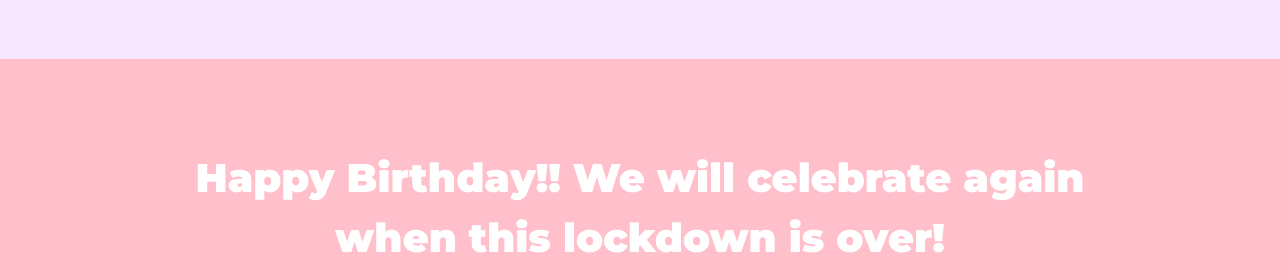
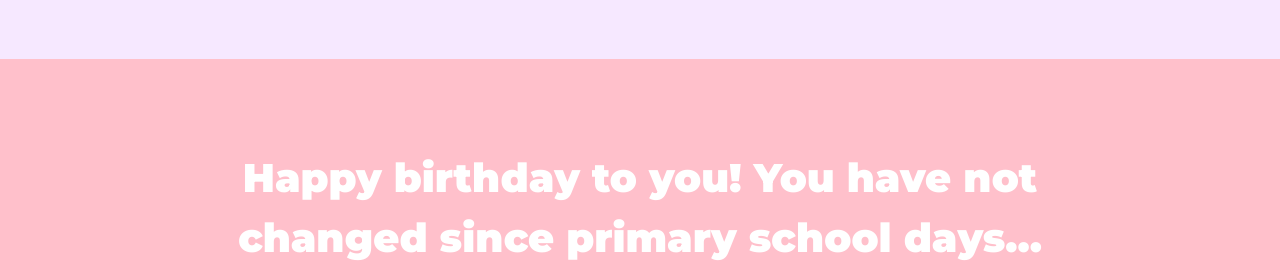
Before and after one commit to enghanwenalvin/happy-birthday-xiujing, a plain HTML site: page index.html in a window 1280 px wide. Shown: the part 663-940 px from the top of the page. Drawn offline with nearby package versions, Linux system fonts and the light colour scheme.

Commit message:
Add files via upload

```diff
--- a/index.html
+++ b/index.html
@@ -74,7 +74,8 @@
           <em>The Eng Family</em>
         </div>
         <div class="carousel-item">
-          <h2 class="header-testimonials">Happy Birthday!! We will celebrate again when this lockdown is over!</h2>
+          <h2 class="header-testimonials">Happy birthday to you! You have not changed since primary school days... always so considerate and thoughtful of people around you!
+          Hope you have a great celebration at home with your loves one!</h2>
           <img class="img-testimonial" src="images/weicheng.JPG" alt="lim family">
           <em>The Lim Family</em>
         </div>
```
